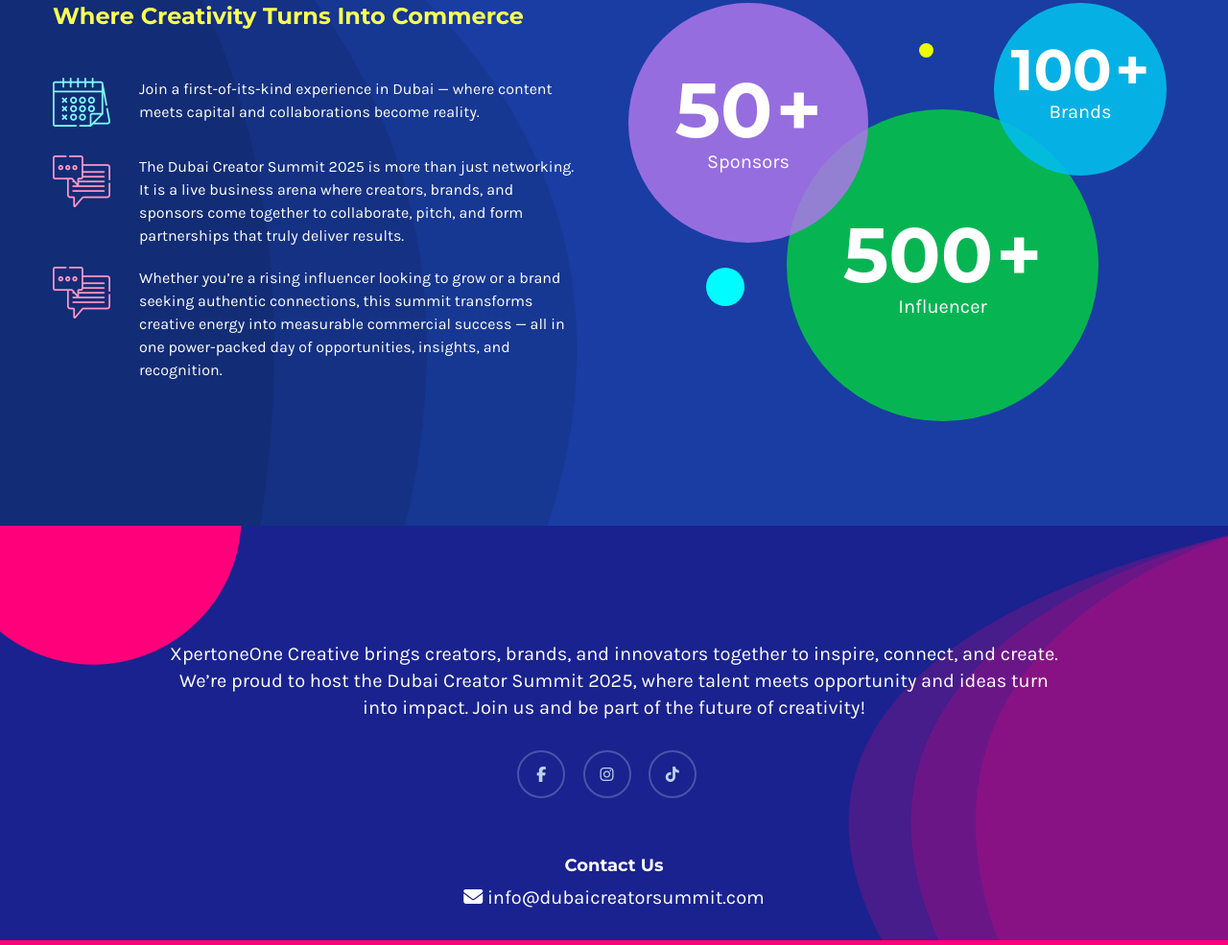
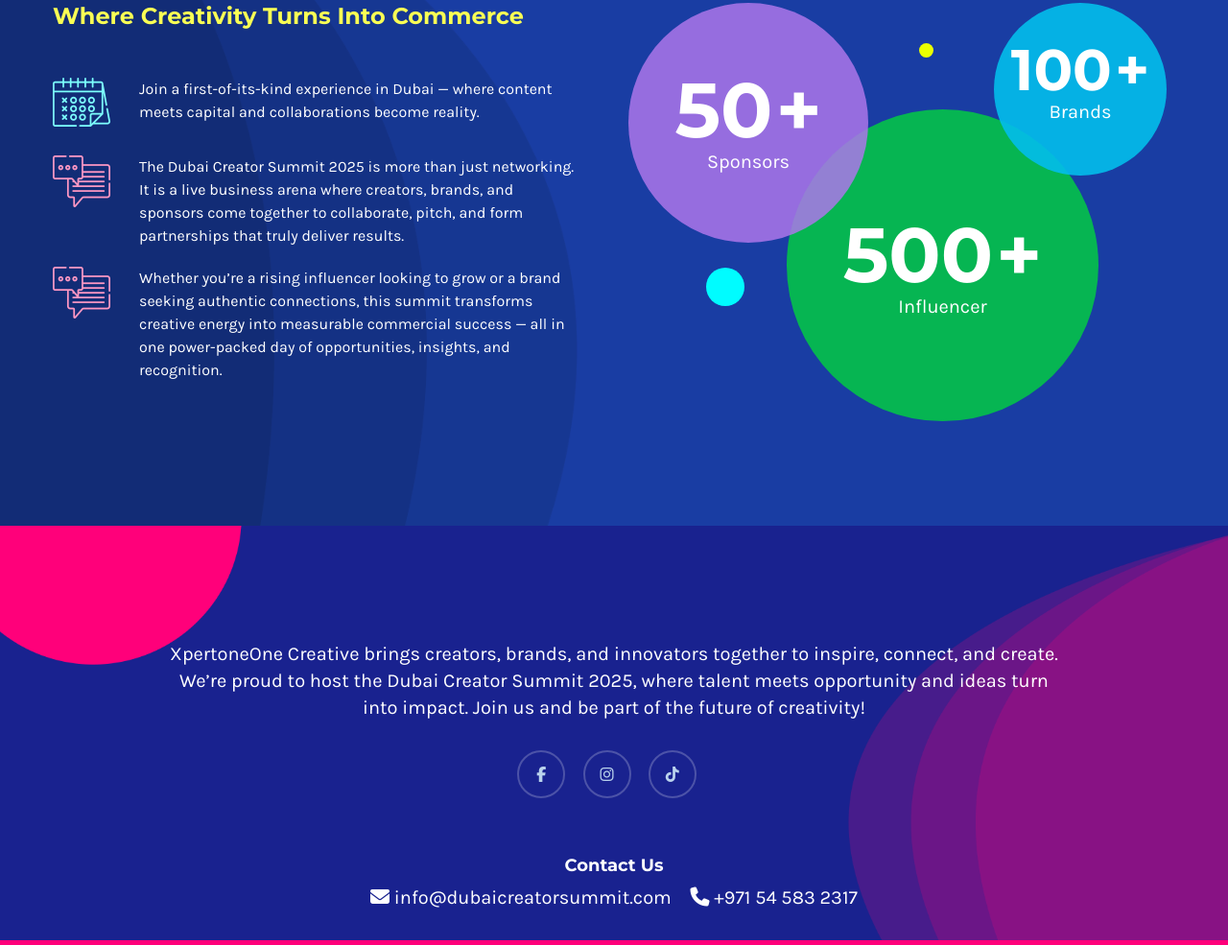
Before and after one commit to mudasarasim/creator-summit-backend, a plain HTML site: page index.html in a window 1280 px wide. Shown: the part 2451-3436 px from the top of the page at 96% size. Drawn offline with nearby package versions, Linux system fonts and the light colour scheme; no server answers; a script that the page names is missing; files whose address does not match are found by name.

Commit message:
add number in footer.

```diff
--- a/index.html
+++ b/index.html
@@ -1434,10 +1434,15 @@
                   <h5 style="color: white;">Contact Us</h5>
                   <p>
                     <i class="fa fa-envelope"></i>
-                    <a href="mailto:info@dubaicreatorsummit.com" style="color: white;"> info@dubaicreatorsummit.com</a>
+                    <a href="mailto:info@dubaicreatorsummit.com" style="color: white; margin-right: 15px;">
+                      info@dubaicreatorsummit.com
+                    </a>
+                    <i class="fa fa-phone"></i>
+                    <a href="tel:971545832317" style="color: white;">
+                      +971 54 583 2317
+                    </a>
                   </p>
                 </div>
-
               </div>
             </div>
           </div>
```
Also changed, not shown: contact.html (+7 -2 lines), exhibit.html (+8 -2 lines), schedule.html (+7 -1 lines), speakers.html (+7 -1 lines).
